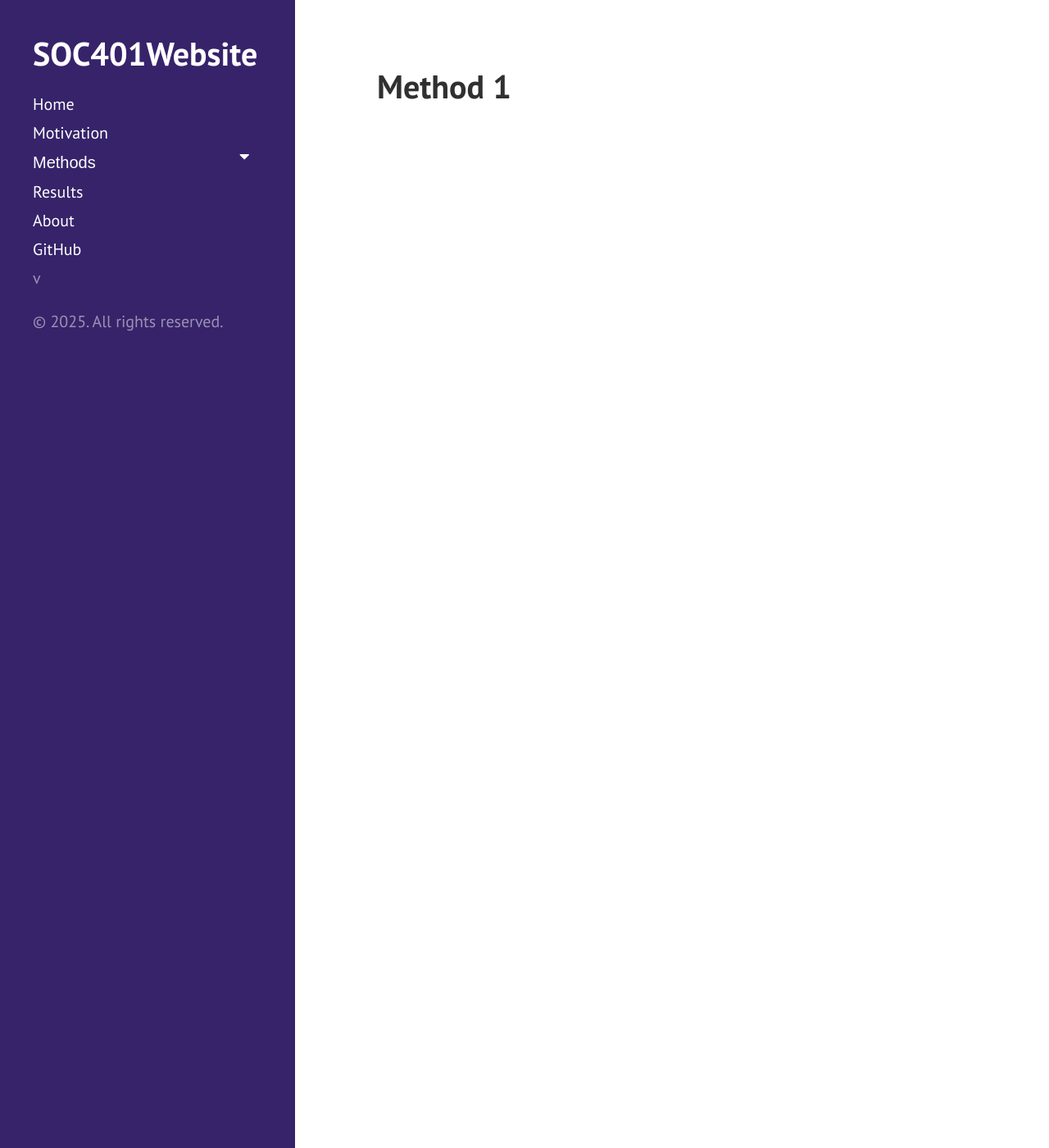
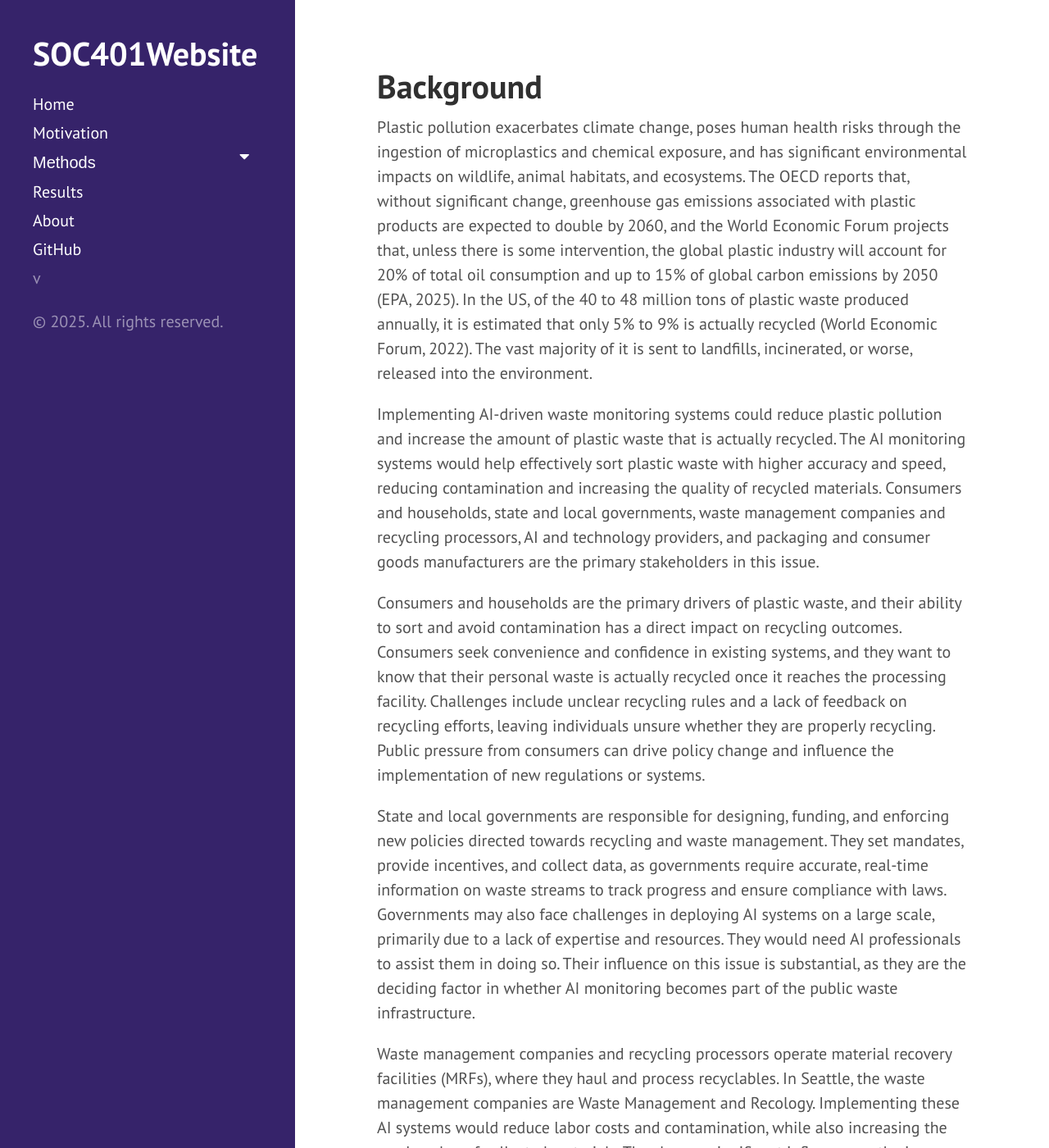
Before and after one commit to chendry6-blip/SOC401Website, a Jekyll site: the page built from method1.md, in a window 1280 px wide and 1400 px high. Shown: the whole window at 82% size. Built offline with Jekyll 4.4.1, drawn with Linux system fonts in a browser that asks for light colours; some of the changed text lies outside the part shown.

Commit message:
Update method1.md

```diff
--- a/method1.md
+++ b/method1.md
@@ -1,4 +1,16 @@
 ---
 layout: page
-title: Method 1
+title: Background
 ---
+Plastic pollution exacerbates climate change, poses human health risks through the ingestion of microplastics and chemical exposure, and has significant environmental impacts on wildlife, animal habitats, and ecosystems. The OECD reports that, without significant change, greenhouse gas emissions associated with plastic products are expected to double by 2060, and the World Economic Forum projects that, unless there is some intervention, the global plastic industry will account for 20% of total oil consumption and up to 15% of global carbon emissions by 2050 (EPA, 2025). In the US, of the 40 to 48 million tons of plastic waste produced annually, it is estimated that only 5% to 9% is actually recycled (World Economic Forum, 2022). The vast majority of it is sent to landfills, incinerated, or worse, released into the environment.
+
+Implementing AI-driven waste monitoring systems could reduce plastic pollution and increase the amount of plastic waste that is actually recycled. The AI monitoring systems would help effectively sort plastic waste with higher accuracy and speed, reducing contamination and increasing the quality of recycled materials. Consumers and households, state and local governments, waste management companies and recycling processors, AI and technology providers, and packaging and consumer goods manufacturers are the primary stakeholders in this issue.
+
+Consumers and households are the primary drivers of plastic waste, and their ability to sort and avoid contamination has a direct impact on recycling outcomes. Consumers seek convenience and confidence in existing systems, and they want to know that their personal waste is actually recycled once it reaches the processing facility. Challenges include unclear recycling rules and a lack of feedback on recycling efforts, leaving individuals unsure whether they are properly recycling. Public pressure from consumers can drive policy change and influence the implementation of new regulations or systems.
+
+State and local governments are responsible for designing, funding, and enforcing new policies directed towards recycling and waste management. They set mandates, provide incentives, and collect data, as governments require accurate, real-time information on waste streams to track progress and ensure compliance with laws. Governments may also face challenges in deploying AI systems on a large scale, primarily due to a lack of expertise and resources. They would need AI professionals to assist them in doing so. Their influence on this issue is substantial, as they are the deciding factor in whether AI monitoring becomes part of the public waste infrastructure.
+
+Waste management companies and recycling processors operate material recovery facilities (MRFs), where they haul and process recyclables. In Seattle, the waste management companies are Waste Management and Recology. Implementing these AI systems would reduce labor costs and contamination, while also increasing the resale value of collected materials. They have a significant influence on the issue, as they determine which materials are accepted and how efficiently the system operates. Their feedback is also crucial to the policy's feasibility.
+AI and technology providers develop and deploy tools utilizing image recognition and data analytics for waste monitoring.
+
+Packaging and consumer-goods manufacturers design and produce packaging materials that enter the waste stream. They aim to avoid stricter packaging regulations by demonstrating compliance with sustainability and recycling goals. There is potential to utilize AI data to inform packaging redesign and ensure compliance with recycling regulations, particularly when plastics are used. However, they may resist these changes if they would result in increased costs to comply with the new regulations.
```
